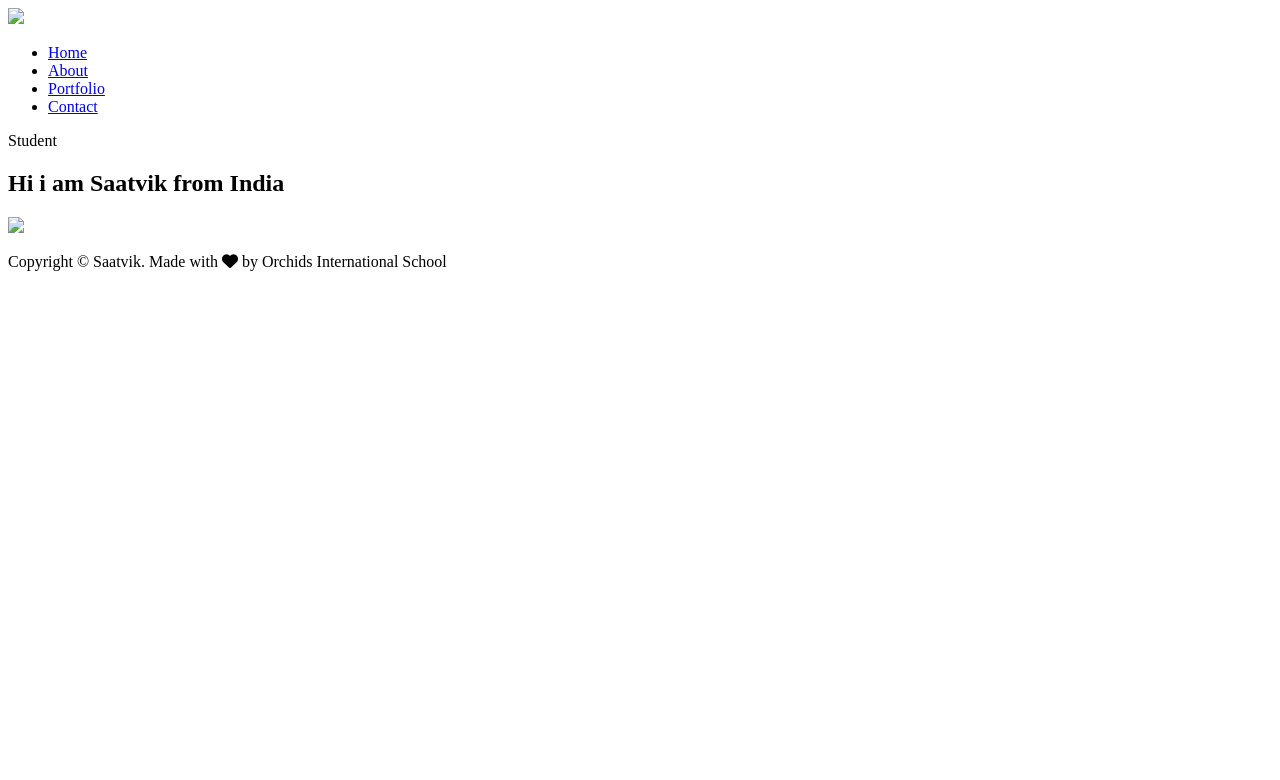
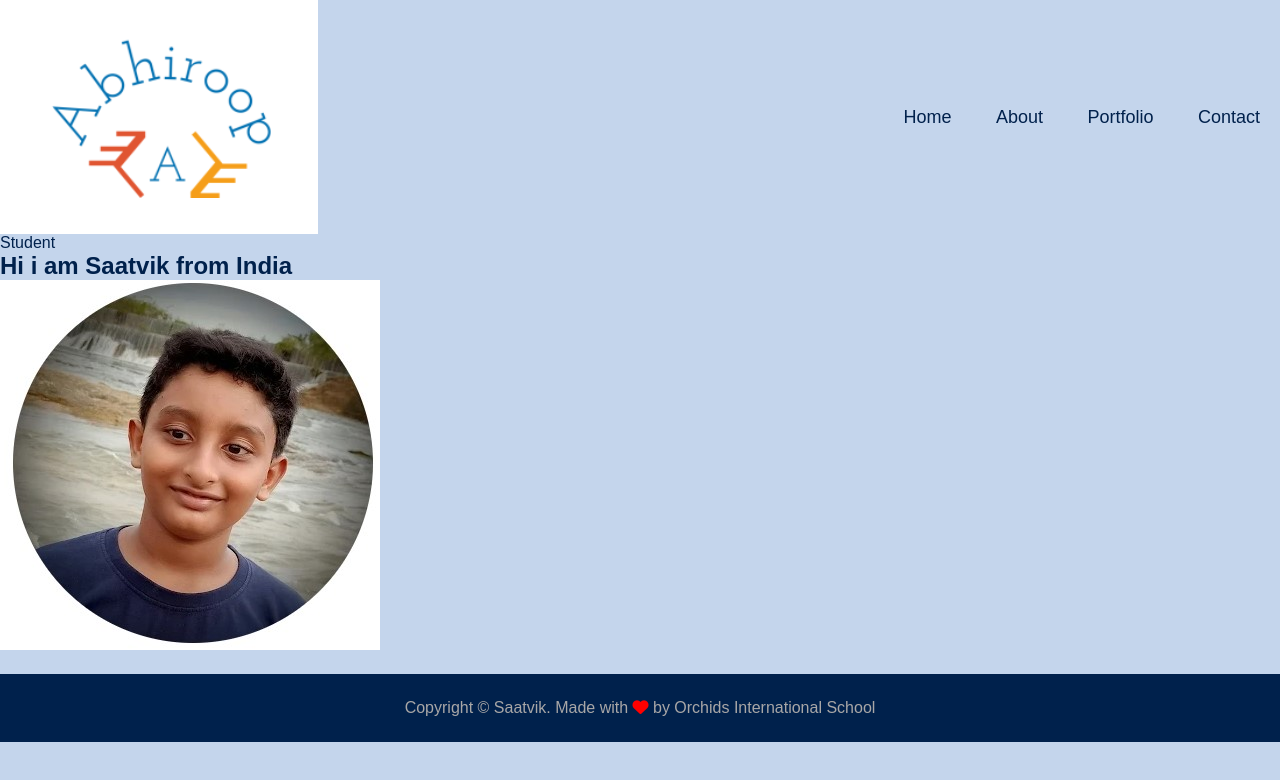
Before and after one commit to Abhiroop0794/All-About-Me-Abhiroop, a plain HTML site: page index.html in a window 1280 px wide. Drawn offline with Linux system fonts and the light colour scheme; the site is published under a folder, as on GitHub Pages, so addresses that start at the root find nothing.

Commit message:
Update and rename Home.html to index.html

```diff
--- a/Home.html
+++ b/index.html
@@ -2,17 +2,17 @@
 <html>
     <head>
         <title>Home</title>
-        <link rel="stylesheet" href="/style y.css">
+        <link rel="stylesheet" href="style y.css">
         <link rel="stylesheet" href="https://cdnjs.cloudflare.com/ajax/libs/font-awesome/6.2.0/css/all.min.css">
     </head>
     <body>
         <header>
             <nav>
-                <img src="/Images/Screenshot (37).png">
+                <img src="Images/Screenshot (37).png">
 
         <ul>
 
-            <li><a href="Home.html">Home</a></li>
+            <li><a href="index.html">Home</a></li>
             <li><a href="About.html">About</a></li>
             <li><a href="Portfolio.html">Portfolio</a></li>
             <li><a href="Contact.html">Contact</a></li>
@@ -26,7 +26,7 @@
                     <h1>Hi i am Saatvik from India</h1>
                 </div>
                 <div class="col-home-2">
-                    <img src="/Images/Abhiroop.jpg">
+                    <img src="Images/Abhiroop.jpg">
                 </div>
             </section>
            </main>
```
